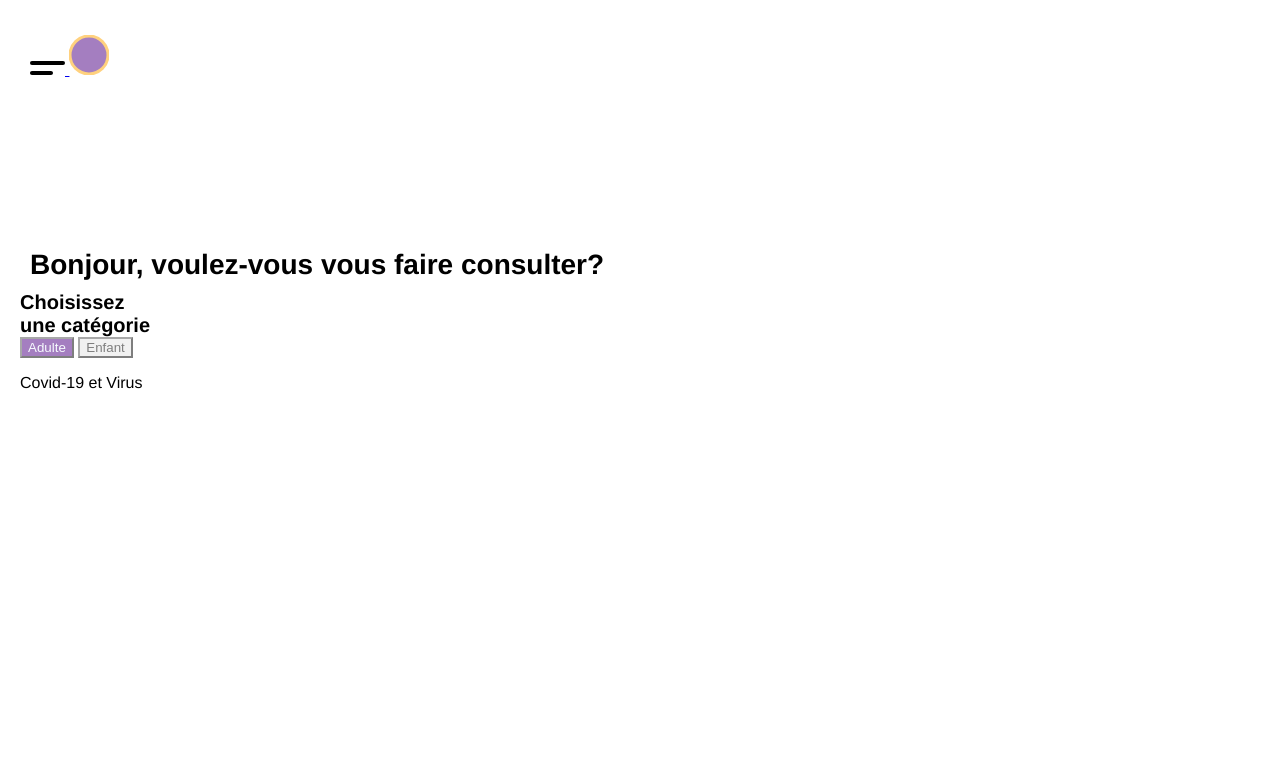
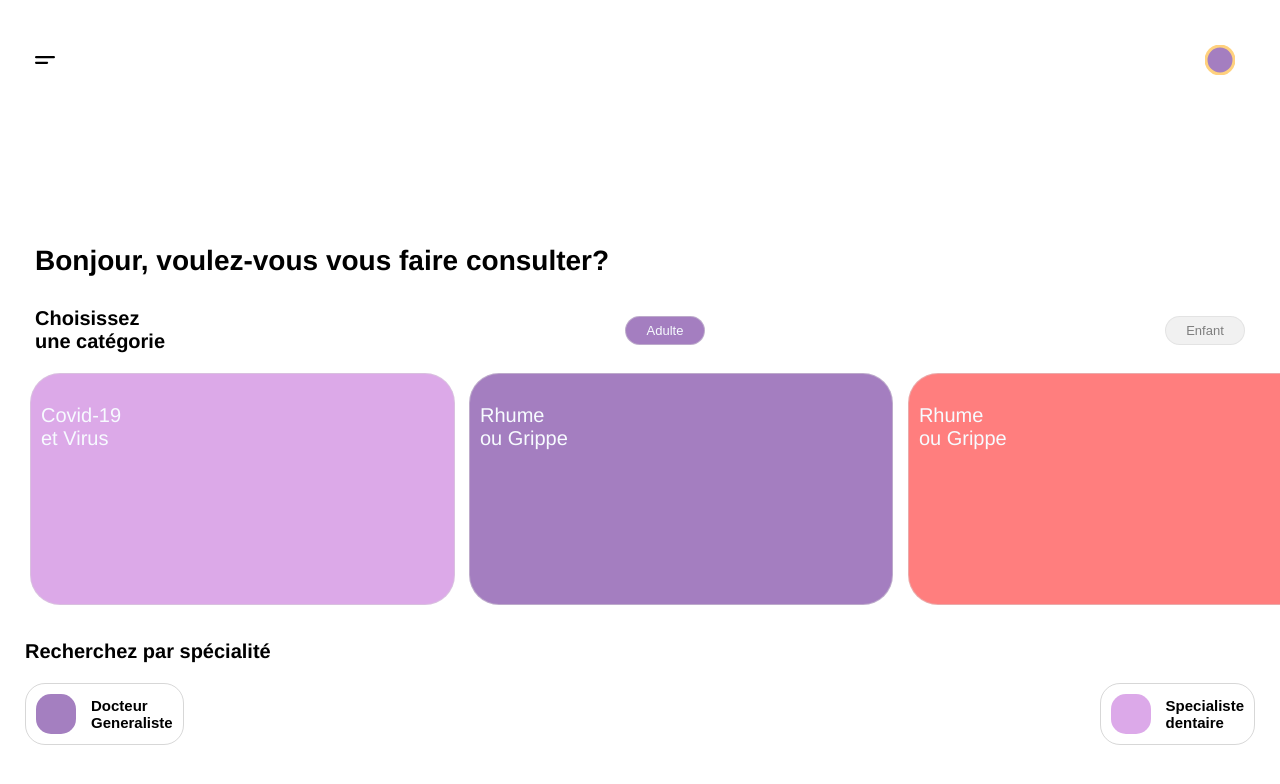
Before and after one commit to Patrick23718/CC1PW1, a plain HTML site: page index.html in a window 1280 px wide. Drawn offline with Linux system fonts and the light colour scheme.

Commit message:
CC de programmation web 1

```diff
--- a/css/style.css
+++ b/css/style.css
@@ -1,43 +1,48 @@
+body{
+    font-family: Helvetica;
+    margin: 0;
+    width: 100%;
+    overflow: hidden;
+}
 
-/*.container{
-    padding: 35px 30px;
-}*/
-
-/* .svg-header{
+.display{
     display: flex;
     justify-content: space-between;
-    padding-bottom: 1vh;
+    align-items: center;
+}
 
-}
 .header-text{
     font-size: 25px;
     margin: 0;
 }
-.text{
 
+.card-group{
+    white-space: nowrap;
+    padding-left: 30px;
+    padding-top: 10px;
+    overflow: hidden;
 }
 .button-area{
-
-    display: flex;
-    justify-content: space-between;
-    align-items: center;
-    border: 1px solid black;
+    padding: 20px 10px 10px 10px;
 }
 
 .text-button{
-    width: 90px;
+    width: 80px;
     font-size: 13px;
-    padding: 9px 15px;
+    padding: 6px 10px;
+    border: 1px solid rgba(175, 175, 175, 0.5);
     border-radius: 25px;
 }
-
-.sub-line{
-    display: flex;
-    justify-content: space-between;
-}  */
-body{
-    font-family: Helvetica;
-    margin: 0;
+.card{
+    margin-right: 10px;
+    display: inline-flex;
+    padding-top: 30px;
+    padding-left: 10px;
+    font-size: 20px;
+    height: 200px;
+    width: 33%;
+    border: 1px solid rgba(175, 175, 175, 0.5);
+    border-radius: 30px;
 }
 
 h1{
@@ -46,23 +51,26 @@ h1{
     padding-top: 170px;
 }
 .container{
-    padding: 25px 20px;
+    padding: 35px 25px 0 25px;
 }
 .header{
-    padding: 10px;
+    padding: 10px 20px 10px 10px;
 }
 .content{
     padding-top: 20px;
 }
 .content-button{
     display: flex;
+    background-color: transparent;
+    width: 100%;
+    text-align: left;
     margin-bottom: 25px;
     padding: 20px 20px 20px 20px;
-    height: 80px;
     border: 1px solid rgba(175, 175, 175, 0.5);
     border-radius: 30px;
     align-items: center;
 }
+
 h4{
     font-size: 20px;
     margin: 0;
@@ -71,3 +79,17 @@ h4{
     margin: 10px 0 0 0;
     color: rgb(163, 163, 163);
 }
+.icon-button{
+    background: transparent;
+    border: 1px solid rgba(175, 175, 175, 0.5);
+    border-radius: 20px;
+    padding: 10px;
+}
+.icon-button h4{
+    font-size: 15px;
+    text-align: left !important;
+}
+
+.botton-page{
+    padding-bottom: 35px;
+}
--- a/index.html
+++ b/index.html
@@ -5,67 +5,58 @@
     <meta name="viewport" content="width=device-width, initial-scale=1.0">
     <link rel="stylesheet" href="css/style.css">
     <title>Home</title>
-    <!-- <style>
-        .display{
-            display: flex;
-            justify-content: space-between;
-            align-items: center;
-        }
-        .container{
-            padding: 35px 30px;
-        }
 
-        .svg-header{
-            padding-bottom: 150px;
-
-        }
-        .header-text{
-            font-size: 25px;
-            margin: 0;
-        }
-
-        .button-area{
-            padding-top: 40px;
-        }
-
-        .text-button{
-            width: 90px;
-            font-size: 13px;
-            padding: 6px 15px;
-            border-radius: 25px;
-        }
-        .slide{
-            display: block;
-            height: 200px;
-            w
-        }
-    </style> -->
 </head>
 <body>
     <div class="container">
         <div class="header">
-            <div class="svg-header display">
-                <a href="pages/callMenu.html">
-                <svg class="menu" xmlns="http://www.w3.org/2000/svg" width="35" height="14" viewBox="0 0 35 14">
+            <div class="display">
+                <svg xmlns="http://www.w3.org/2000/svg" width="20" height="10" viewBox="0 0 35 14">
                     <g fill="#000000" fill-rule="evenodd">
                     <rect width="35" height="4" rx="2"/>
                     <path d="M2,10 L21,10 C22.1045695,10 23,10.8954305 23,12 C23,13.1045695 22.1045695,14 21,14 L2,14 C0.8954305,14 1.3527075e-16,13.1045695 0,12 C-1.3527075e-16,10.8954305 0.8954305,10 2,10 Z"/>
                     </g>
                 </svg>
-            </a>
-                <svg class="circle" width="40" height="40">
-                    <circle cx="20" cy="20" r="19" stroke-width="3" style="fill: indigo; stroke:orange;fill-rule:evenodd; float:right; opacity:0.5""/>
+                <svg width="30" height="30">
+                    <circle cx="15" cy="15" r="14" stroke-width="3" style="fill: indigo; stroke:orange;fill-rule:evenodd; float:right; opacity:0.5""/>
                 </svg>
             </div>
-            <h1 class="header-text">Bonjour, voulez-vous vous faire consulter?</h1>
+            <h1>Bonjour, voulez-vous vous faire consulter?</h1>
         </div>
+
         <div class="button-area display">
-            <h4 style="margin: 0; display:block;">Choisissez <br>une catégorie</h4>
+            <h4>Choisissez <br>une catégorie</h4>
             <button class="text-button" style="background-color: indigo; color:aliceblue; opacity: 0.5;">Adulte</button>
             <button class="text-button" style="background-color: rgb(228, 228, 228); color:black; opacity: 0.5;">Enfant</button>
         </div>
-        <div class="side display">
-            <div class="slide"><p>Covid-19 et Virus</p></div>
+    </div>
+
+        <div class="card-group displa">
+            <div class="card" style="background-color: mediumorchid; color:aliceblue; opacity: 0.5;"><span>Covid-19<br>et Virus</span></div>
+            <div class="card" style="background-color: indigo; color:aliceblue; opacity: 0.5;"><span>Rhume<br>ou Grippe</span></div>
+            <div class="card" style="background-color: red; color:aliceblue; opacity: 0.5;"><span>Rhume<br>ou Grippe</span></div>
+
+        </div>
+
+    <div class="container">
+        <div class="botton-page">
+            <h4>Recherchez par spécialité</h4>
+            <div class="display" style="padding-top: 20px">
+                <button onclick="window.location.href='pages/callMenu.html'" class="icon-button display">
+                    <svg width="55" height="40">
+                        <rect x="0" y="0" rx="15" ry="15" width="40" height="40"
+                        style="fill:indigo;opacity:0.5" />
+                    </svg>
+                    <span><h4>Docteur<br>Generaliste</h4></span>
+                </button>
+                <button onclick="window.location.href='pages/callMenu.html'" class="icon-button display" style="margin-left: 10px;">
+                    <svg width="55" height="40">
+                        <rect x="0" y="0" rx="15" ry="15" width="40" height="40"
+                        style="fill:mediumorchid;opacity:0.5" />
+                    </svg>
+                    <span><h4>Specialiste<br>dentaire</h4></span>
+                </button>
+            </div>
         </div>
     </div>
 
```
Also changed, not shown: pages/callMenu.html (+20 -12 lines).
